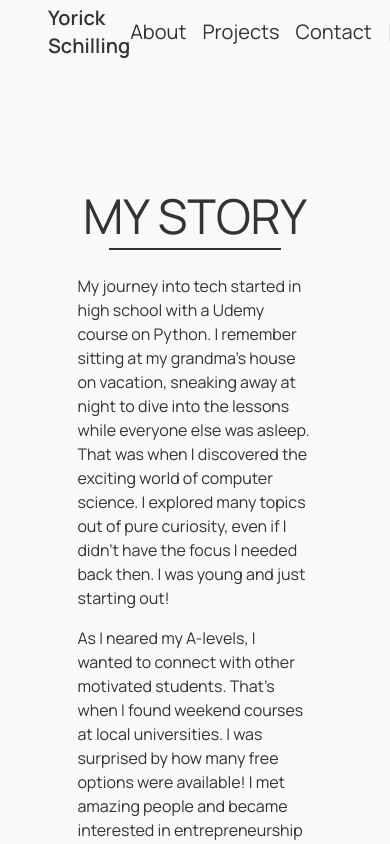
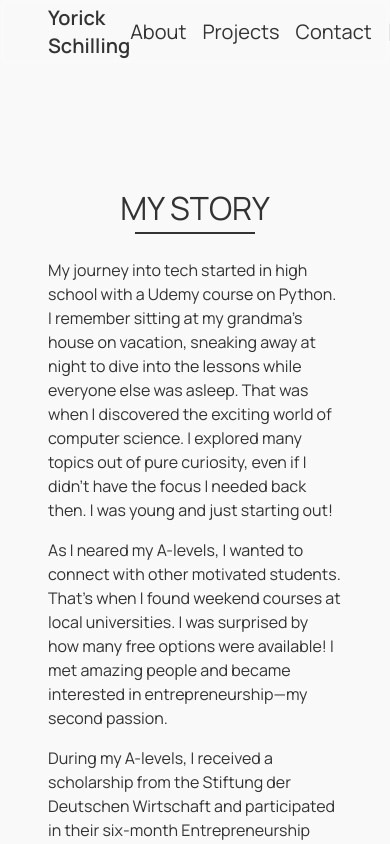
Before and after one commit to YSchilling/personal-website-v2, a Nuxt app: page /about in a window 390 px wide. Shown: the top 844 px of the page. Built offline with nearby package versions, Linux system fonts and the light colour scheme.

Commit message:
implemented responsiveness of the about page

```diff
--- a/pages/about.vue
+++ b/pages/about.vue
@@ -1,7 +1,9 @@
 <template>
   <MySection class="pt-48 flex flex-col items-center">
-    <h1 class="text-5xl mb-2">MY STORY</h1>
-    <MyDivider width="172px" class="mb-6" />
+    <div class="flex flex-col items-center">
+      <h1 class="text-5xl mb-2">MY STORY</h1>
+      <MyDivider width="80%" class="mb-6" />
+    </div>
     <p>My journey into tech started in high school with a Udemy course on Python. I remember sitting at my grandma's
       house on vacation, sneaking away at night to dive into the lessons while everyone else was asleep. That was when I
       discovered the exciting world of computer science. I explored many topics out of pure curiosity, even if I didn’t
@@ -36,8 +38,20 @@
 </template>
 
 <style scoped>
+h1 {
+  font-size: clamp(32px, 6vw, 48px);
+}
+
+
 p {
-  margin: 0px 10% 16px 10%;
+  margin: 0 0 16px 0;
   align-self: flex-start;
 }
+
+@media screen and (min-width: 768px) {
+  p {
+    margin: 0 10% 16px 10%;
+  }
+
+}
 </style>
```
